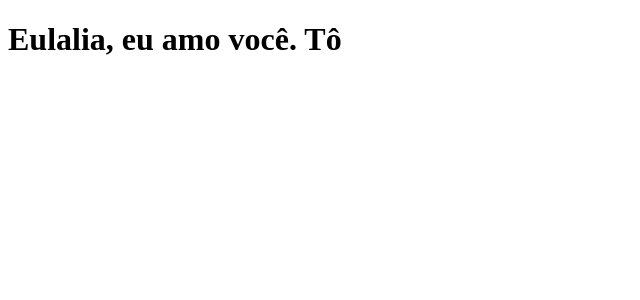
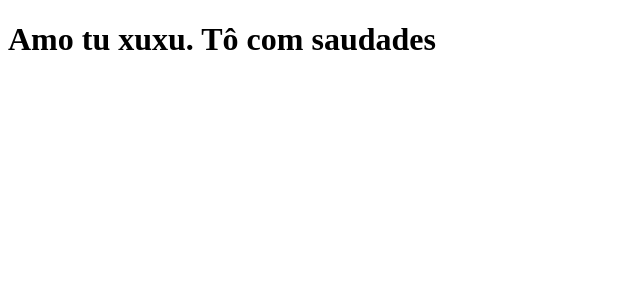
Before and after one commit to Yur1R4mos/clone-TabNews, a Next.js app: page / in a window 1280 px wide. Shown: the top 300 px of the page, without its empty margins (0-640 px from the left). Built offline with nearby package versions, Linux system fonts and the light colour scheme.

Commit message:
altera a frase

```diff
--- a/pages/index.js
+++ b/pages/index.js
@@ -1,5 +1,5 @@
 function Home(){
-    return <h1>Eulalia, eu amo você. Tô</h1>
+    return <h1> Amo tu xuxu. Tô com saudades</h1>
 }
 
 export default Home;
```
